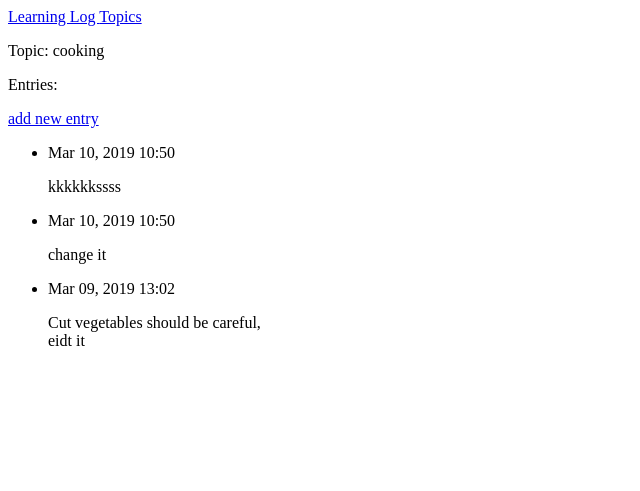
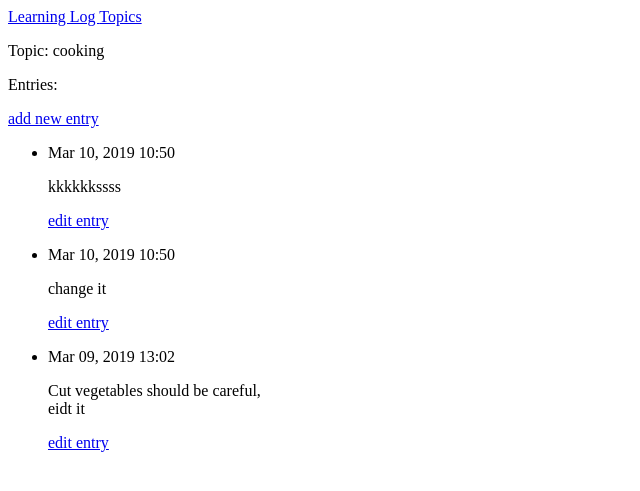
Before and after one commit to ethan-well/Python-Learn, a Django app: page /topics/1/ in a window 1280 px wide. Shown: the top 491 px of the page, without its empty margins (0-640 px from the left). Run offline with Django 3.2, Linux system fonts and the light colour scheme; data comes from the database, SQL or seed files in the repository; both versions use the stored data as it was after the commit.

Commit message:
feat(learn-python): demo for learn python

```diff
--- a/learning_log/learning_logs/templates/learning_logs/topic.html
+++ b/learning_log/learning_logs/templates/learning_logs/topic.html
@@ -13,6 +13,11 @@
         <li>
             <p>{{ entry.data_added|date:'M d, Y H:i' }}</p>
             <p>{{ entry.text|linebreaks }}</p>
+            <p>
+                <a href="{% url 'learning_logs:edit_entry' entry.id %}">
+                    edit entry
+                </a>
+            </p>
         </li>
         {% empty %}
         <li>
--- a/learning_log/learning_logs/urls.py
+++ b/learning_log/learning_logs/urls.py
@@ -19,4 +19,7 @@ urlpatterns = [
 
     # 用于添加新条目的页面
     url(r'^new_entry/(?P<topic_id>\d+)/$', views.new_entry, name='new_entry'),
+
+    # 用于编辑条目的页面
+    url(r'^edit_entry/(?P<entry_id>\d+)/$', views.edit_entry, name='edit_entry'),
 ]
--- a/learning_log/learning_logs/views.py
+++ b/learning_log/learning_logs/views.py
@@ -1,7 +1,7 @@
 from django.shortcuts import render
 from django.http import HttpResponseRedirect
 from django.urls import reverse
-from .models import Topic
+from .models import Topic, Entry
 from .forms import TopicForm, EntryForm
 
 # Create your views here.
@@ -50,3 +50,22 @@ def new_entry(request, topic_id):
     context = {'topic': topic, 'form': form}
 
     return render(request, 'learning_logs/new_entry.html', context)
+
+def edit_entry(request, entry_id):
+    """编辑既有条目"""
+    entry = Entry.objects.get(id=entry_id)
+    topic = entry.topic
+
+    print("xxxxxx", request.method)
+    if request.method != 'POST':
+        form = EntryForm(instance=entry)
+    else:
+        print('ddddddxxx')
+        form = EntryForm(instance=entry, data=request.POST)
+        if form.is_valid():
+            print('validated!')
+            form.save()
+            return HttpResponseRedirect(reverse('learning_logs:topic',
+                                        args=[topic.id]))
+    context = {'entry': entry, 'topic': topic, 'form': form}
+    return render(request, 'learning_logs/edit_entry.html', context)
```
Also changed, not shown: learning_log/learning_logs/templates/learning_logs/edit_entry.html (added, +17 -0 lines), learning_log/db.sqlite3.
